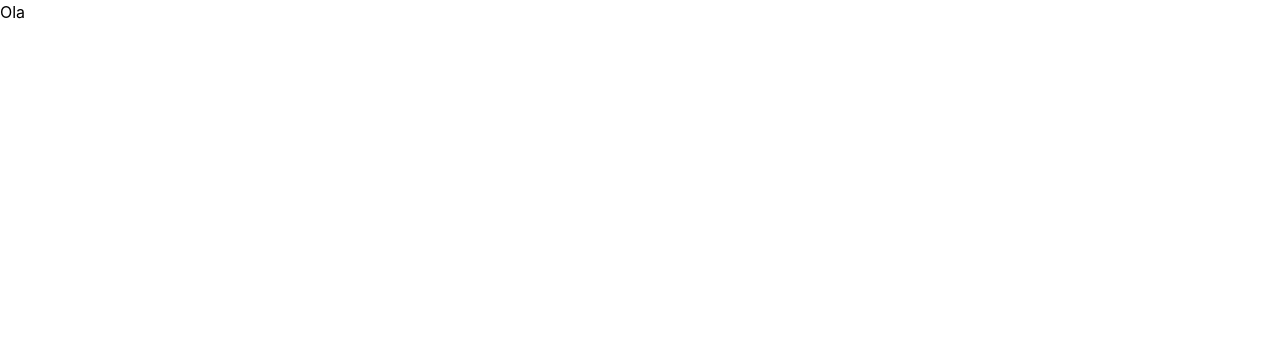
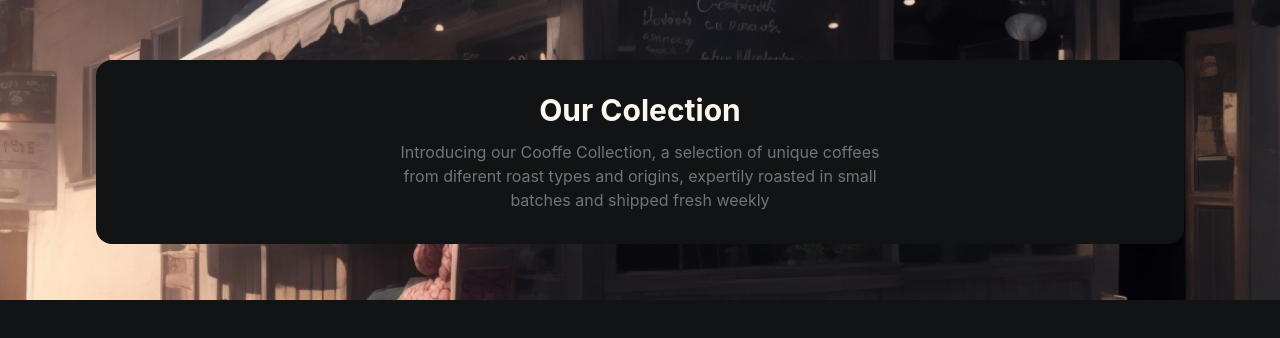
Before and after one commit to alanHsiqueira/simple-coffee-listing, a React (Vite) app: page / in a window 1280 px wide. Shown: the top 338 px of the page. Built offline with nearby package versions, Linux system fonts and the light colour scheme.

Commit message:
feat: add Header and CoffeeList components with base layout structre

```diff
--- a/src/App.tsx
+++ b/src/App.tsx
@@ -1,15 +1,15 @@
-
+import CoffeeList from './Components/CoffeeList';
+import Header from './Components/Header';
 
 function App() {
-
   return (
     <>
-      <div className="">
-        Ola
+      <div className="relative min-h-screen  bg-[#111315]">
+        <Header />
+        <CoffeeList />
       </div>
-
     </>
-  )
+  );
 }
 
-export default App
+export default App;
--- /dev/null
+++ b/src/Components/CoffeeList.tsx
@@ -0,0 +1,12 @@
+import React from 'react'
+
+const CoffeeList = () => {
+  return (
+    <div className='relative mx-auto -mt-60 bg-[#111315] w-[85%] rounded-2xl px-10 py-8'>
+      <h1 className='text-[#FEF7EE] text-3xl text-center mb-3 font-bold'>Our Colection</h1>
+      <p className='text-[#6F757C] text-center text-base'>Introducing our Cooffe Collection, a selection of unique coffees <br /> from diferent roast types and origins, expertily roasted in small <br /> batches and shipped fresh weekly</p>
+    </div>
+  )
+}
+
+export default CoffeeList
--- /dev/null
+++ b/src/Components/Header.tsx
@@ -0,0 +1,10 @@
+import bgCafe from '../assets/bg-cafe-lg.jpg';
+const Header = () => {
+  return (
+    <div className='w-full h-full'>
+      <img src={bgCafe} alt="" className='w-full h-full object-cover'/>
+    </div>
+  )
+}
+
+export default Header
```
